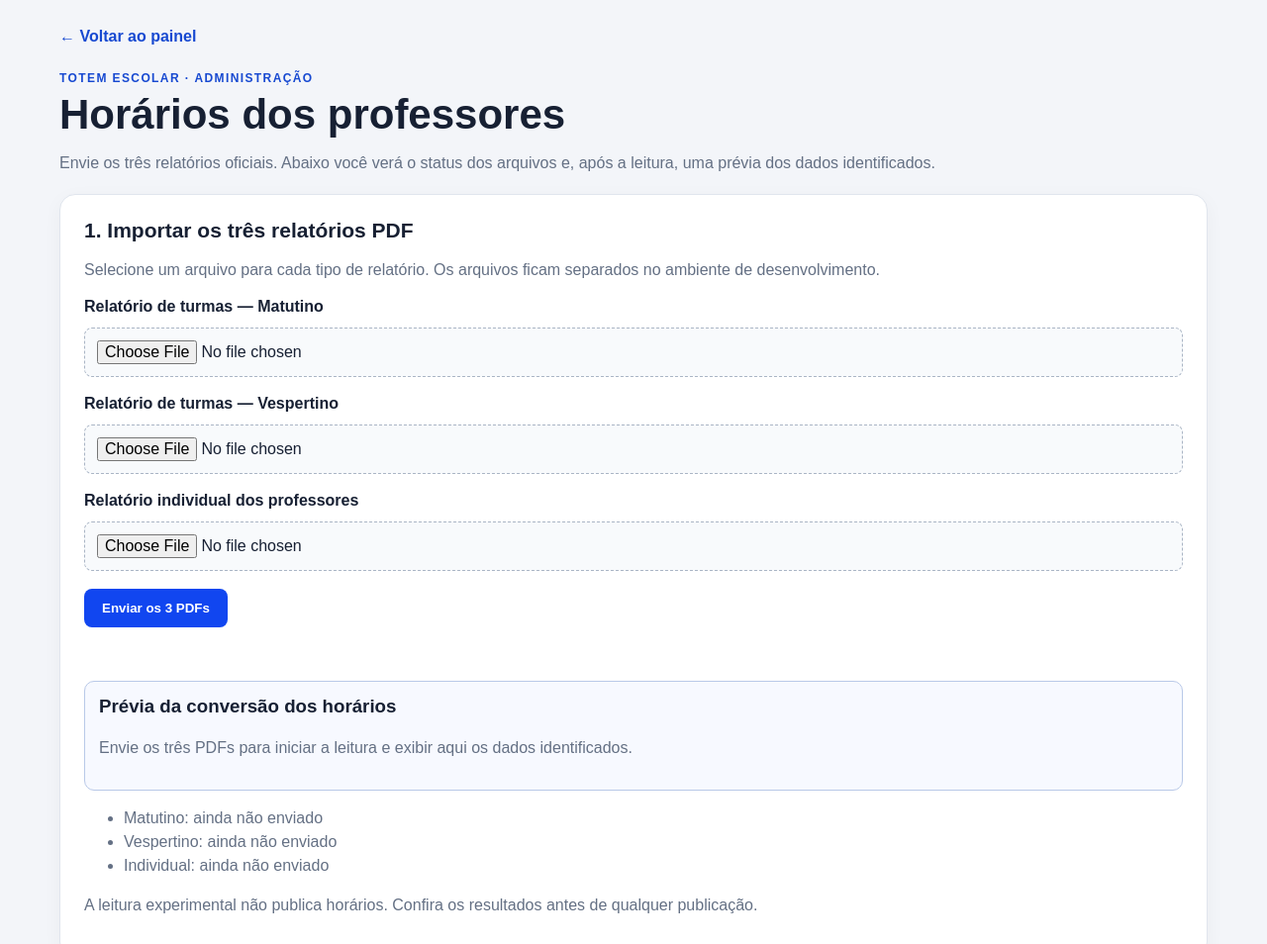
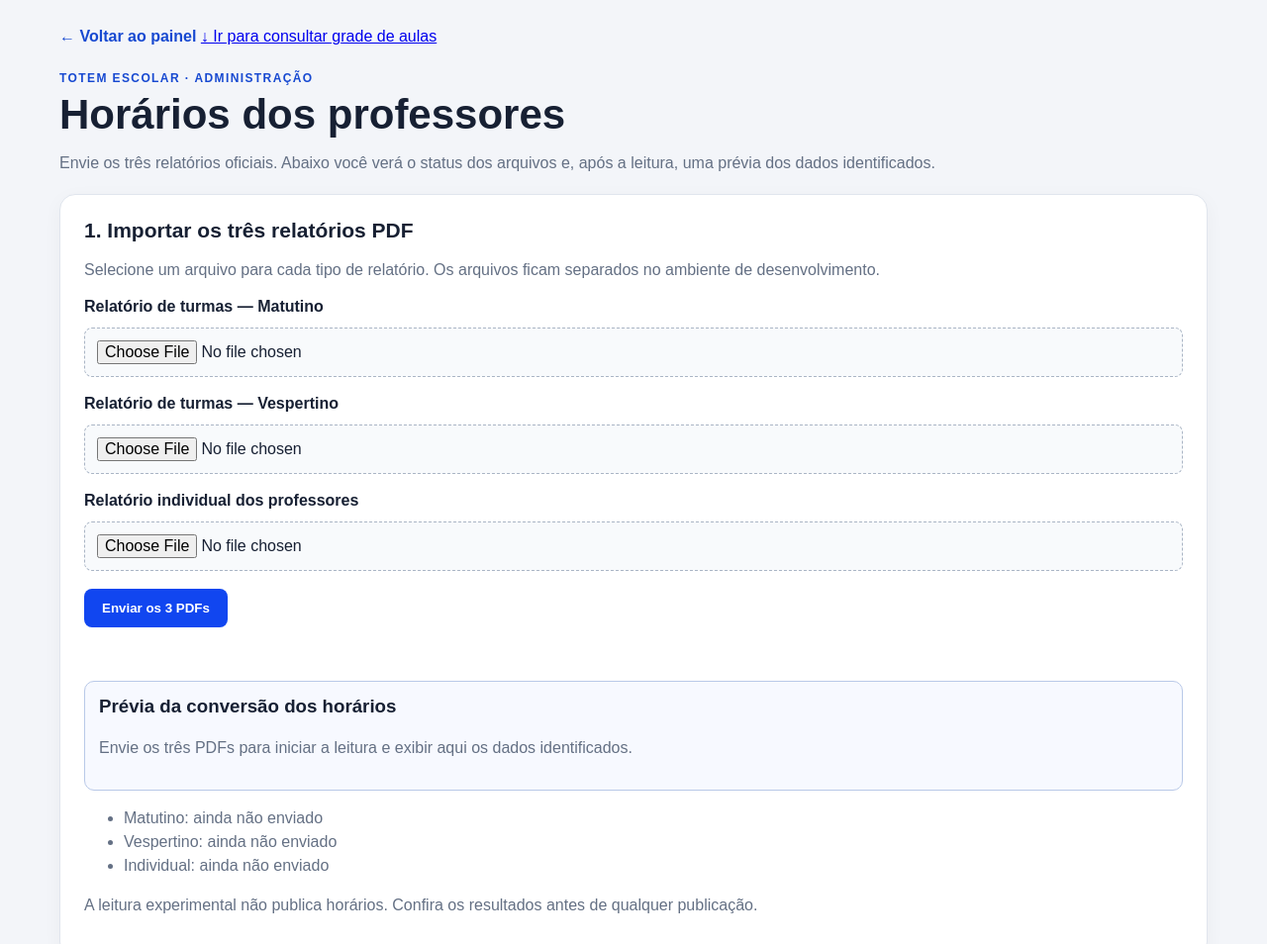
Before and after one commit to PllucianoCarvalho/totem_escola, a website: page public/admin/horarios.html in a window 1280 px wide. Shown: the top 954 px of the page at 99% size. Drawn offline with Linux system fonts and the light colour scheme; no server answers.

Commit message:
Adicionar atalho para consulta da grade de aulas

```diff
--- a/public/admin/horarios.html
+++ b/public/admin/horarios.html
@@ -9,7 +9,10 @@
 </head>
 <body>
   <main class="painel">
-    <a class="voltar" href="/admin/">← Voltar ao painel</a>
+    <nav class="atalhos-horarios" aria-label="Navegação da página">
+      <a class="voltar" href="/admin/">← Voltar ao painel</a>
+      <a class="atalho-consulta" href="#consultaGrade">↓ Ir para consultar grade de aulas</a>
+    </nav>
     <header>
       <p class="sobretitulo">TOTEM ESCOLAR · ADMINISTRAÇÃO</p>
       <h1>Horários dos professores</h1>
```
